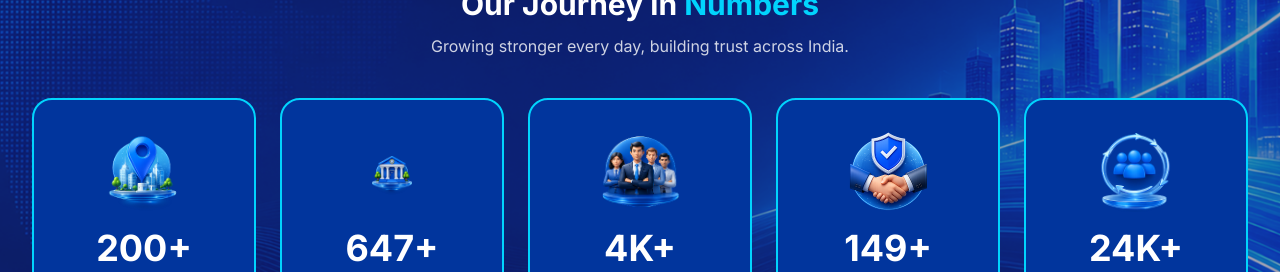
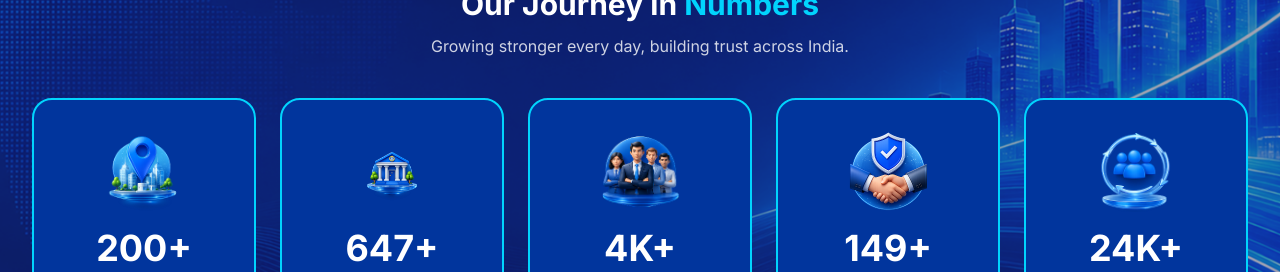
Before and after one commit to jajimoggavarun-prog/yesgenesis, a Next.js app: page / in a window 1280 px wide. Shown: the part 840-1112 px from the top of the page. Built offline with nearby package versions, Linux system fonts and the light colour scheme; a web font is replaced by a local one.

Commit message:
Fix branch locations icon size

```diff
--- a/components/StatCard.tsx
+++ b/components/StatCard.tsx
@@ -100,13 +100,14 @@ export default function StatCard({
         alt=""
         width={80}
         height={80}
-        className="
-          h-16
-          w-16
-          md:h-20
-          md:w-20
-          object-contain
-        "
+        className={`
+  h-16
+  w-16
+  md:h-20
+  md:w-20
+  object-contain
+  ${label === "Branch Locations" ? "scale-125" : ""}
+`}
       />
 
       {/* Number + Label */}
```
